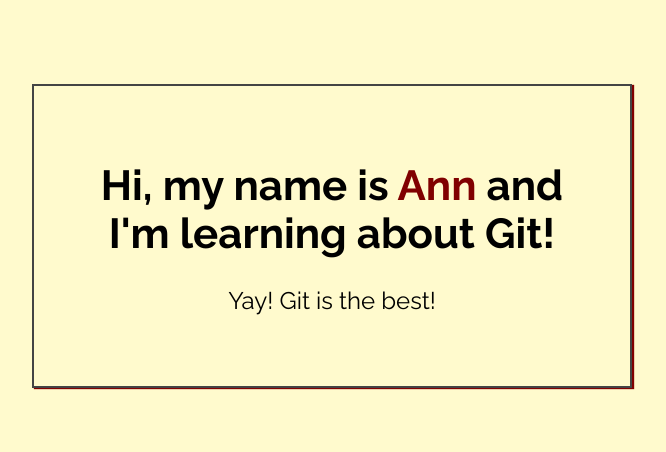
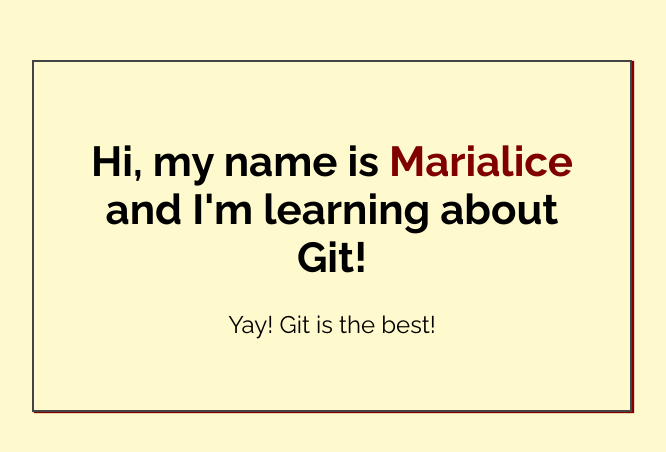
Before and after one commit to MarialiceH/my-first-repo, a plain HTML site: page index.html in a window 1280 px wide. Shown: the part 164-616 px from the top of the page, without its empty margins (308-974 px from the left). Drawn offline with Linux system fonts and the light colour scheme.

Commit message:
Added name to index.html

```diff
--- a/index.html
+++ b/index.html
@@ -14,7 +14,7 @@
 <body>
 
     <div class="greeting">
-        <h1>Hi, my name is <span class="highlight">Ann</span> and I'm learning about Git! </h1>
+        <h1>Hi, my name is <span class="highlight">Marialice</span> and I'm learning about Git! </h1>
 
         <p>Yay! Git is the best!</p>
     </div>
```
